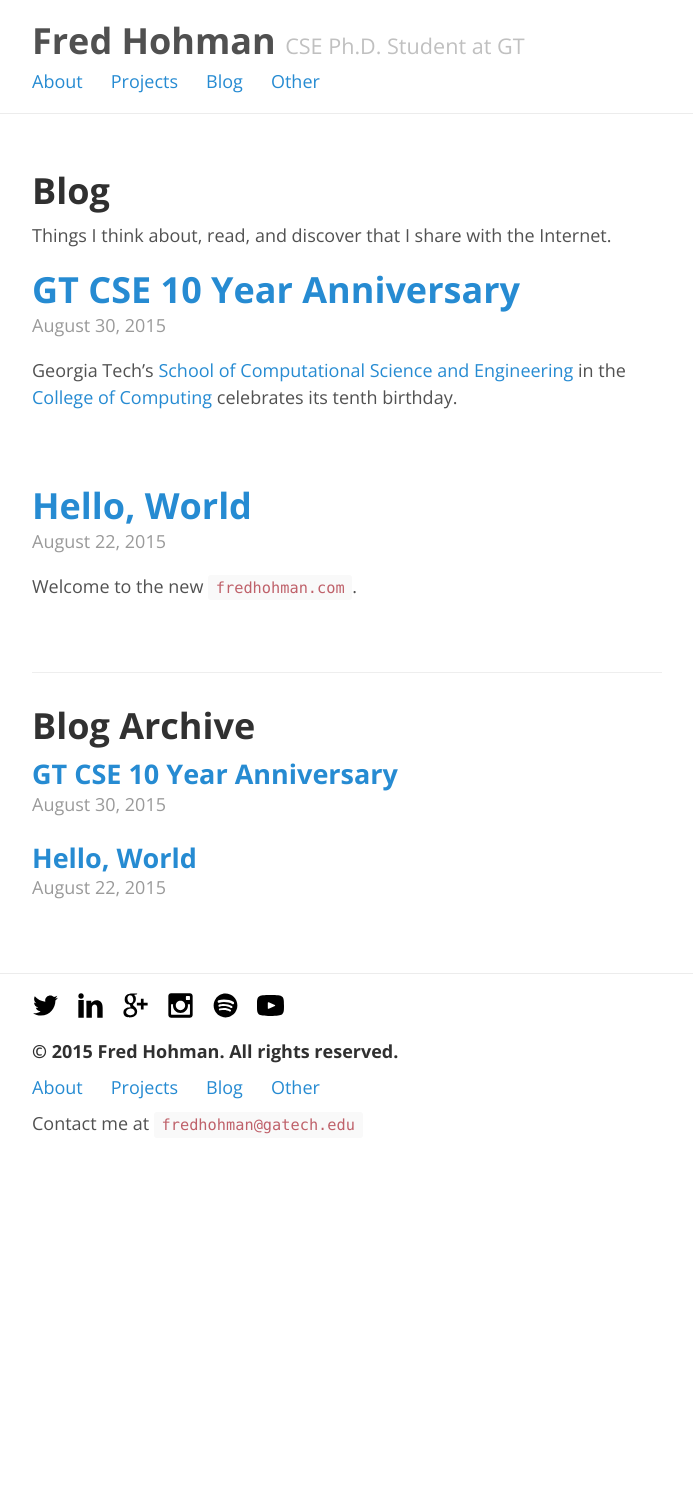
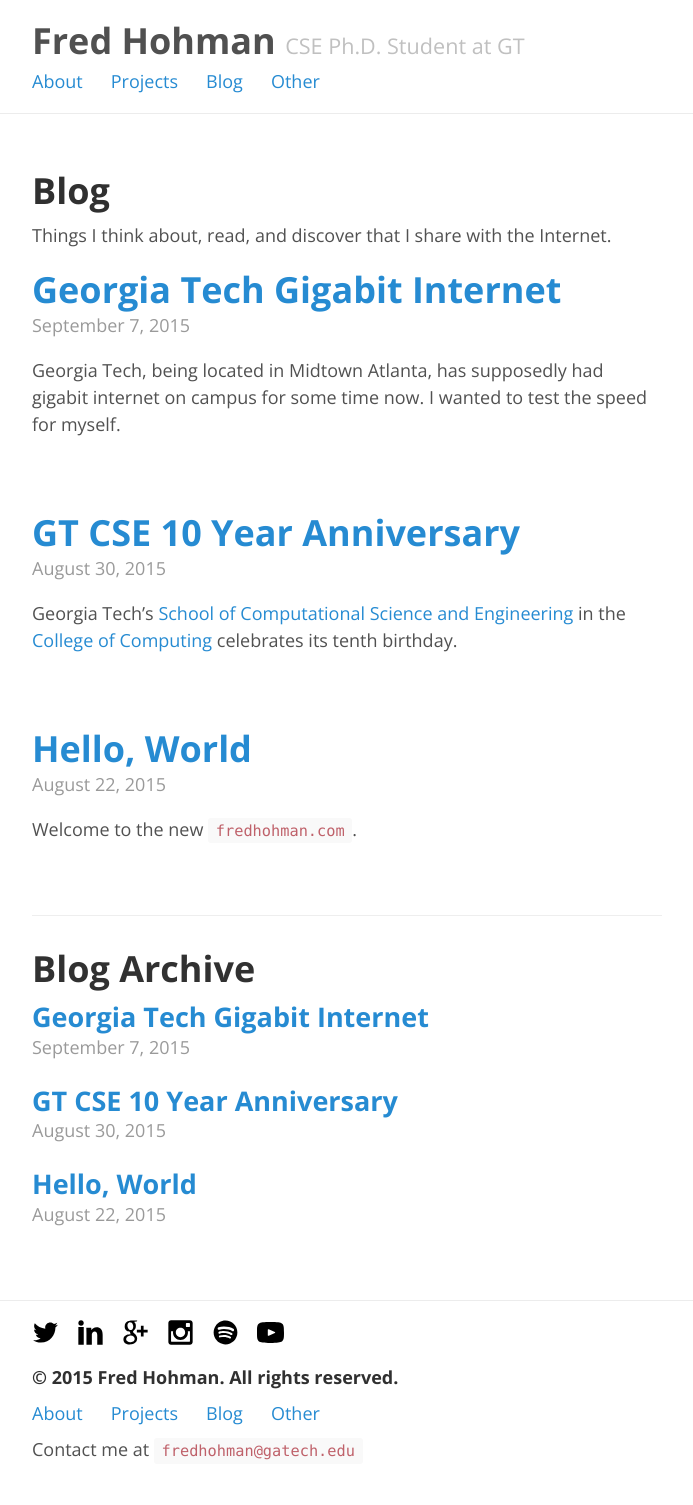
Before and after one commit to fredhohman/fredhohman.github.io, a Jekyll site: the page built from blog/index.html, in a window 1280 px wide. Shown: the whole page, without its empty margins (293-986 px from the left). Built offline with Jekyll 4.4.1, drawn with Linux system fonts in a browser that asks for light colours; the list of posts is cut into pages by our own code; before the commit the page ends 1179 px from its top, so only the background shows below that; some of the changed lines change nothing that is shown.

Commit message:
GT internet blog post

```diff
--- a/_drafts/2015-08-11-georgia-tech-gigabit-internet.md
+++ b/_posts/blog/2015-09-07-georgia-tech-gigabit-internet.md
@@ -5,11 +5,13 @@ categories: blog
 comments: true
 ---
 
-Georgia Tech, being located in Midtown Atlanta, is said to have gigabit internet on campus. Atlanta has been targetted by Google to [bring Google Fiber to parts of the city][fiber], with AT&T and Comcast [soon to follow][comcast].
+Georgia Tech, being located in Midtown Atlanta, has supposedly had gigabit internet on campus for some time now. I wanted to test the speed for myself.
 
-I wanted to test the speed for myself, so I loaded up [speedtest.net][speedtest], plugged in my laptop to an ethernet port in the Klaus Advanced Computing Building (Gerogia Tech's College of Computing), and clicked "Begin Test".
 <!--more-->
-The results are in a gif below.
+
+To do this, I simply loaded up [speedtest.net][speedtest], plugged in my laptop to an ethernet port in the Klaus Advanced Computing Building (Gerogia Tech's College of Computing), and clicked "Begin Test".
+
+The results are in two `.gif`'s below: one for download speed and one for upload speed.
 
 <figure>
   <video   class="lhalf" width="100%" autoplay loop poster="http://thumbs.gfycat.com/SoulfulMelodicBallpython-poster.jpg">
@@ -23,7 +25,11 @@ The results are in a gif below.
   <figcaption>Fast internet is fast.</figcaption>
 </figure>
 
-*922.43 Mbps* download and *932.64 Mbps* upload. That's awfully quick. Needless to say, I'm excited to be using gigabit on campus during graduate school. I did a quick Google search for "georgia tech internet speed" and sure enough, I found the following statsitic in a tweet:
+*922.43 Mbps* download and *932.64 Mbps* upload. That's awfully quick[^fn-speed]. To put the download speed into perspective, it's roughly 37x faster than what my parents pay for outside of Atlanta, and about 12x faster than what my roommate and I pay for in the city.
+
+Maybe one day soon I can get gigabit internet in my apartment since Atlanta has been targeted by Google to [bring Google Fiber to parts of the city][fiber], with AT&T and Comcast [soon to follow][comcast].
+
+Needless to say, I'm excited to be using gigabit on campus during graduate school. I did a quick Google search for "georgia tech internet speed" and sure enough, I found the following statistic in a tweet:
 
 &nbsp;
 
@@ -31,7 +37,7 @@ The results are in a gif below.
 
 &nbsp;
 
-Just a few days after my findings, someone I follow on Twitter posted his unusually high LTE download speed, so I decided to share GT's speed with him:
+Just a few days after my findings, someone I follow on Twitter posted his unusually high LTE download speed, so I decided to boast about GT's speed:
 
 &nbsp;
 
@@ -40,3 +46,5 @@ Just a few days after my findings, someone I follow on Twitter posted his unusua
 [fiber]: https://fiber.google.com/cities/atlanta/ "Google Fiber Atlanta."
 [comcast]: http://arstechnica.com/business/2015/06/comcast-2gbps-fiber-to-launch-in-a-bunch-of-markets-this-month/ "Comcast Gigabit Internet."
 [speedtest]: http://www.speedtest.net "speedtest.net"
+
+[^fn-speed]: Like, really fast.
```
